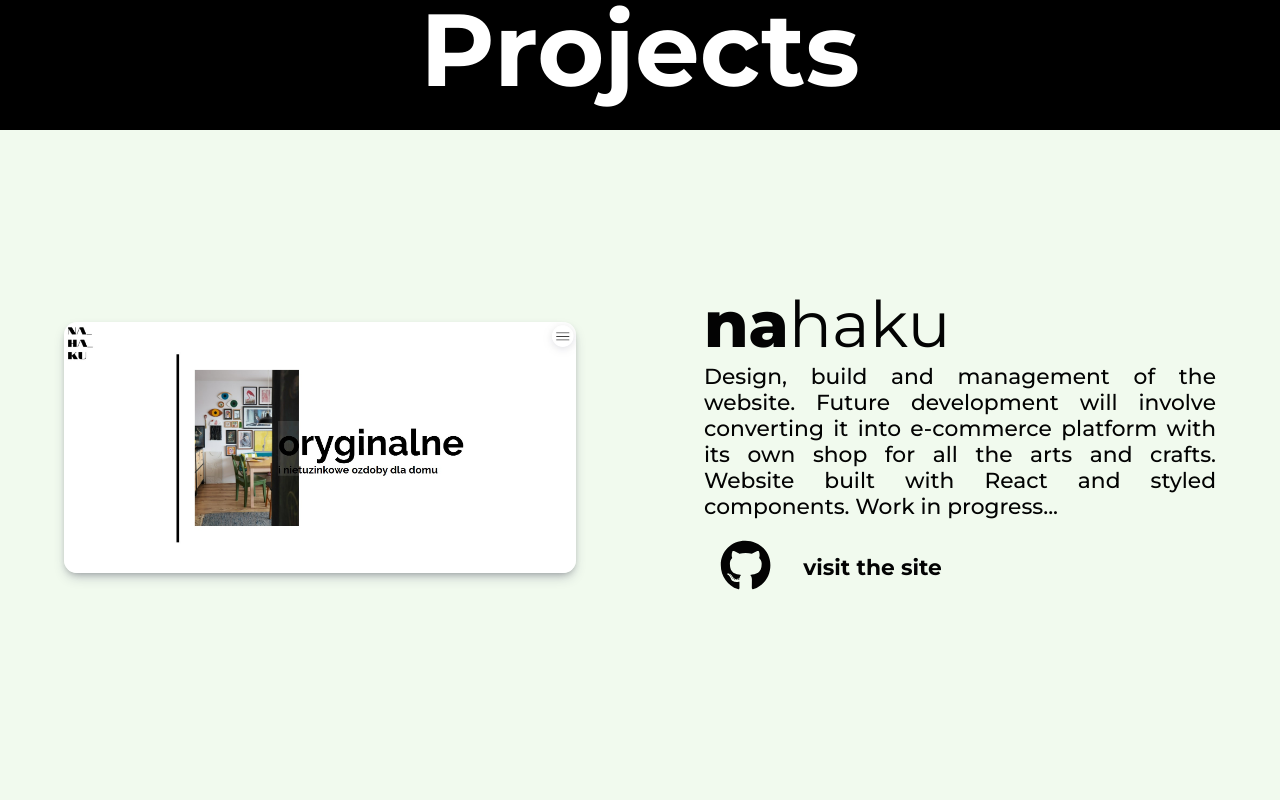
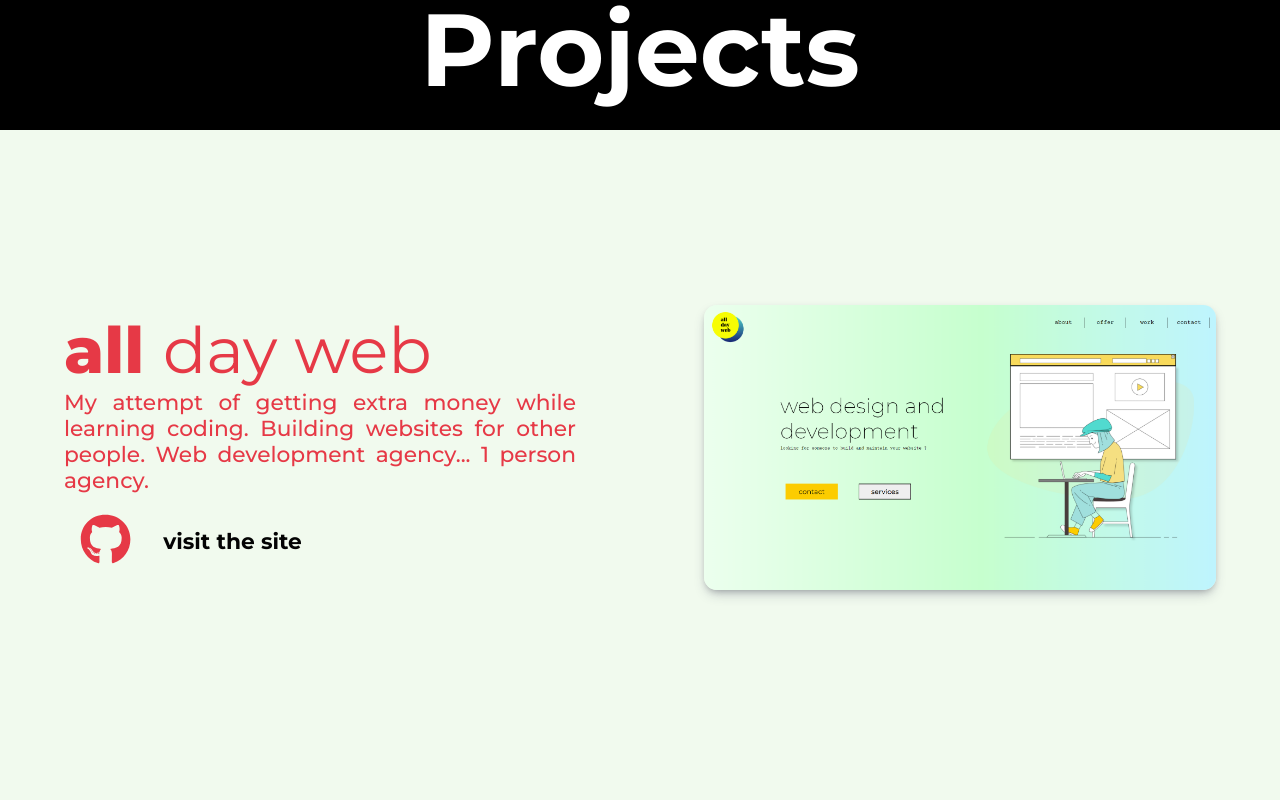
Before and after one commit to laterinthepast/final-portfolio, a React (Create React App) app: page / in a window 1280 px wide. Shown: the part 840-1640 px from the top of the page. Built offline with nearby package versions, Linux system fonts and the light colour scheme.

Commit message:
added project

```diff
--- a/src/components/Main.jsx
+++ b/src/components/Main.jsx
@@ -5,6 +5,7 @@ import nahaku from '../images/nahaku.jpg'
 import meller from '../images/meller.jpg'
 import quartz from '../images/quartz.jpg'
 import crypto from '../images/crypto.jpg'
+import allday from '../images/allday.png'
 import { FontAwesomeIcon } from '@fortawesome/react-fontawesome'
 import { faGithub } from '@fortawesome/free-brands-svg-icons';
 
@@ -203,6 +204,23 @@ const Main = () => {
             </About>
             <Projects >
                 <h1>Projects</h1>
+                <WorkPage className="project-2">
+                    <div className="project-desc prtwo">
+
+                            <h3><span>all </span>day web</h3>
+                            <p>My attempt of getting extra money while learning coding. Building websites for other people. Web development agency... 1 person agency. </p>
+
+                        <div className="links">
+                            <a href="https://github.com/laterinthepast/alldayweb" rel="noopener noreferrer" target="_blank"><FontAwesomeIcon icon={faGithub} /></a>
+                            <a href="https://www.alldayweb.co.uk/" rel="noopener noreferrer" target="_blank"><p>visit the site</p></a>
+                        </div>
+                    </div>
+                    <div className="img">
+
+                            <img src={allday} alt="nahaku" />
+
+                    </div>
+                </WorkPage>
                 <WorkPage className="project-1" id="projects">
                     <div className="img">
 
```
Also changed, not shown: src/images/allday.png (added).
